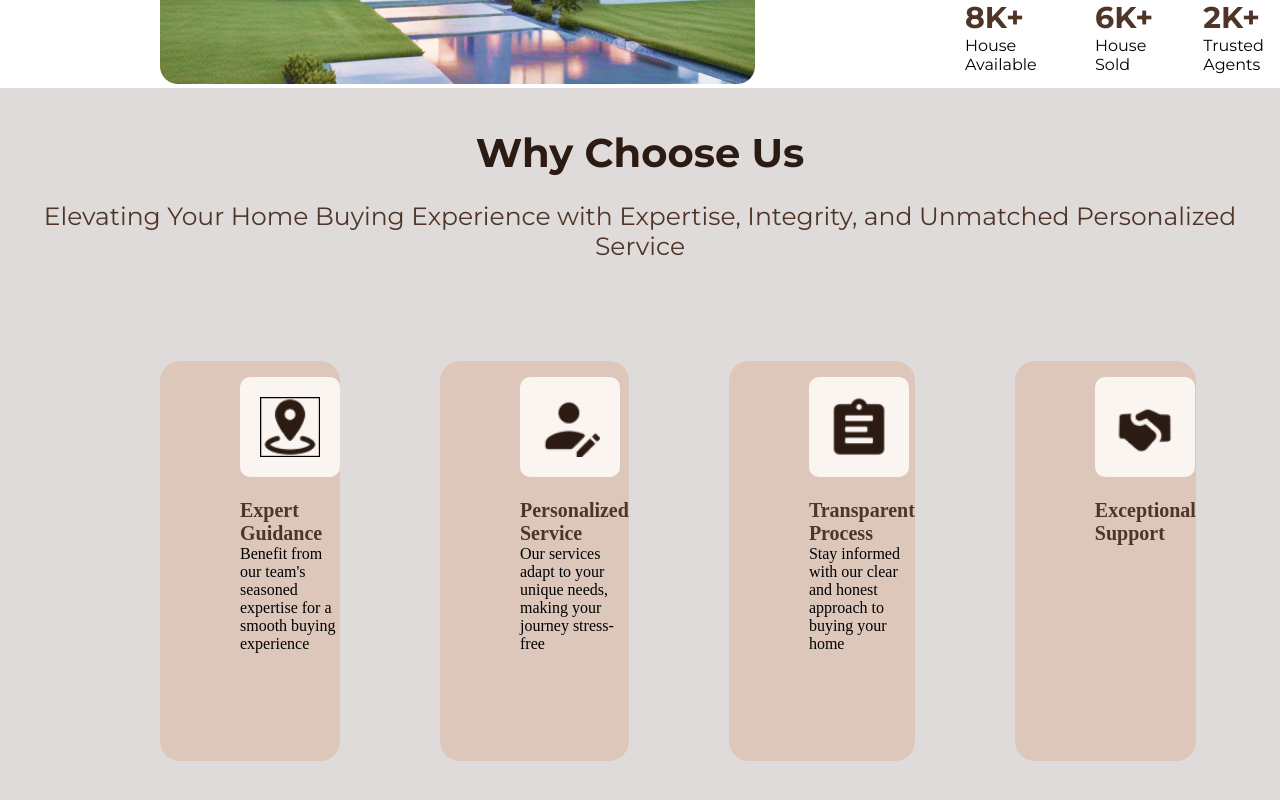
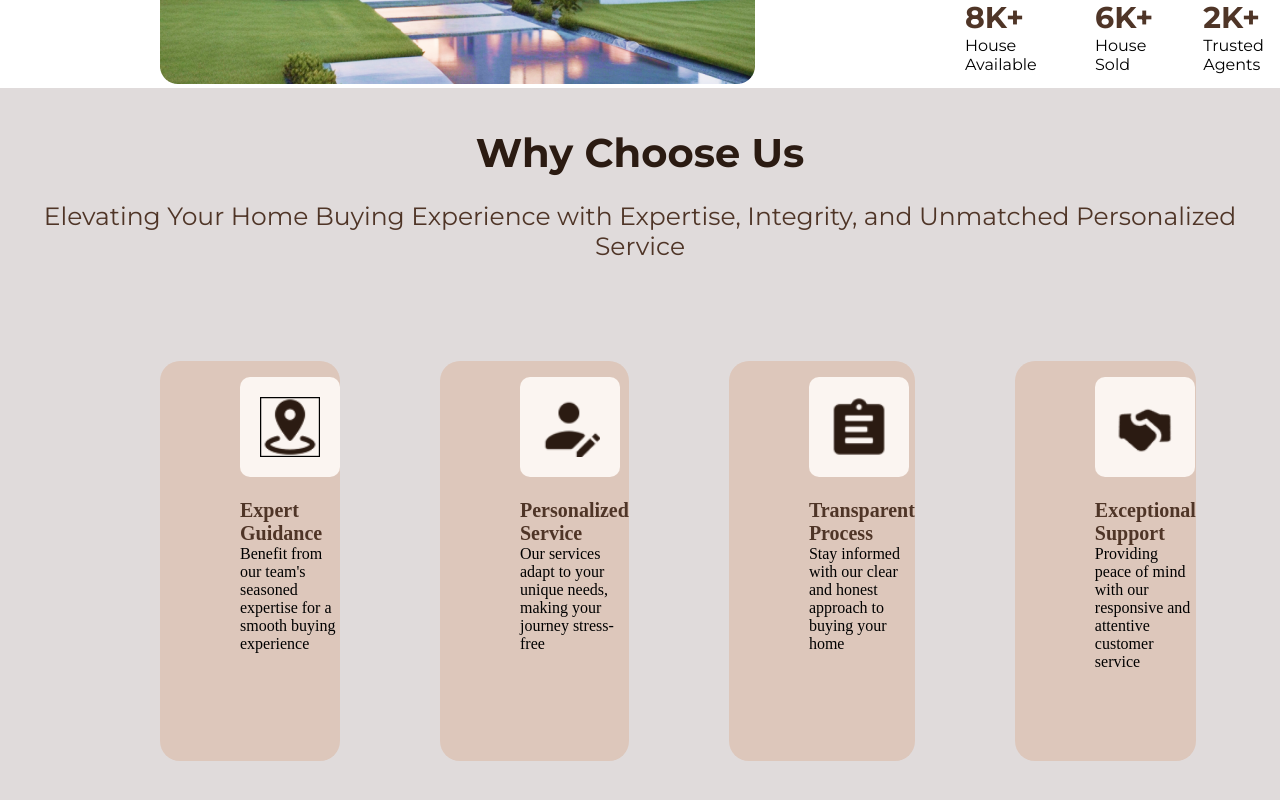
Before and after one commit to gabrieljcoutinho/Projeto-Dwello, a React (Create React App) app: page / in a window 1280 px wide. Shown: the part 1096-1896 px from the top of the page. Built offline with nearby package versions, Linux system fonts and the light colour scheme.

Commit message:
conteudo paragrafo

```diff
--- a/src/components/WhyChosee.jsx
+++ b/src/components/WhyChosee.jsx
@@ -68,7 +68,7 @@ const WhyChosee = () => {
                             <br /><br />
                             <h4 className="tituloWhyChoseeDivs">Exceptional Support</h4>
                             <p className="paragrafoWhyChooseUs">
-
+                            Providing peace of mind with our responsive and attentive customer service
                             </p>
                             </div>
 
```
